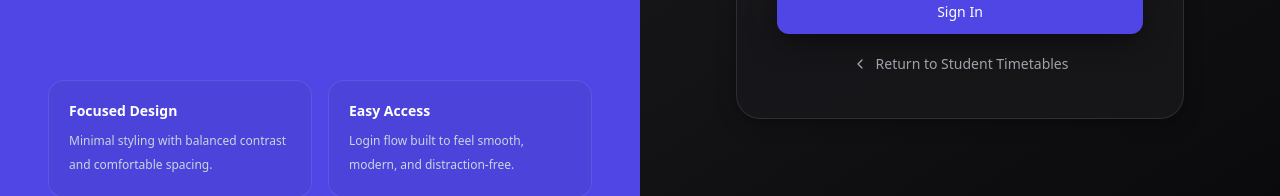
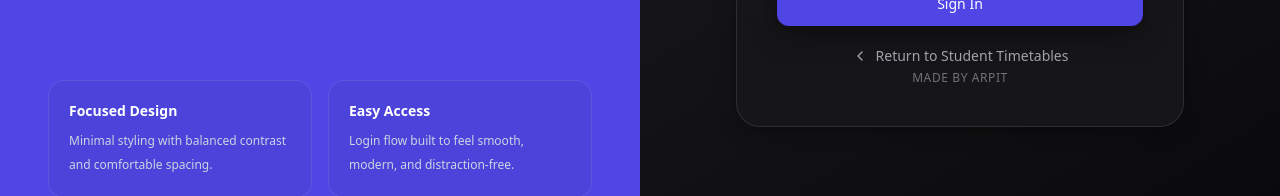
Before and after one commit to arpitbuilds/Schedulix, a React (Vite) app in the folder frontend/: page /login in a window 1280 px wide. Shown: the part 546-742 px from the top of the page. Built offline with nearby package versions, Linux system fonts and the light colour scheme; no server answers.

Commit message:
Add creator note to LoginPage
Added a footer note indicating the creator of the page.

```diff
--- a/frontend/src/pages/LoginPage.jsx
+++ b/frontend/src/pages/LoginPage.jsx
@@ -138,6 +138,9 @@ export default function LoginPage() {
                     <svg xmlns="http://www.w3.org/2000/svg" width="16" height="16" viewBox="0 0 24 24" fill="none" stroke="currentColor" strokeWidth="2" strokeLinecap="round" strokeLinejoin="round" className="transition-transform group-hover:-translate-x-1"><path d="m15 18-6-6 6-6"/></svg>
                     Return to Student Timetables
                   </Link>
+                    <p className="text-xs font-medium tracking-wider text-zinc-500 uppercase">
+    Made by Arpit
+  </p>
                 </div>
               </form>
             </CardContent>
```
